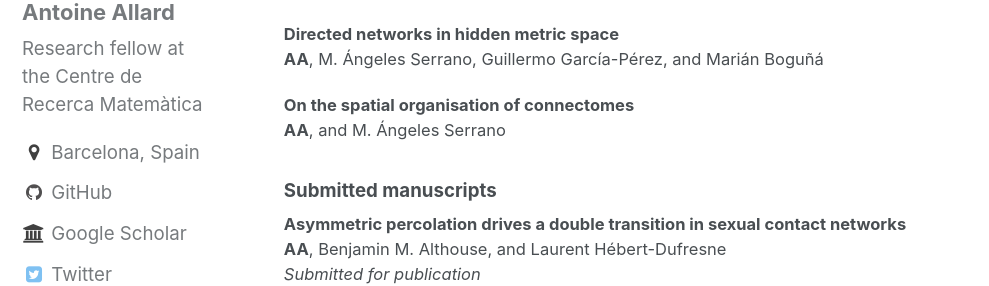
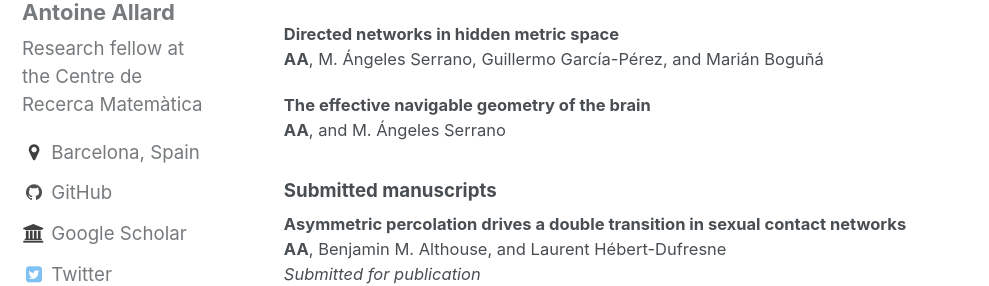
Before and after one commit to antoineallard/antoineallard.github.io, a Jekyll site: the page built from _pages/publications.md, in a window 1280 px wide and 900 px high, scrolled down 408 px. Shown: the part 165-451 px from the top of the window, without its empty margins (0-989 px from the left). Built offline with Jekyll 4.4.1, drawn with Linux system fonts in a browser that asks for light colours.

Commit message:
Updated publication.html

```diff
--- a/_pages/publications.md
+++ b/_pages/publications.md
@@ -28,7 +28,7 @@ Eric Libby, **AA**, Jean-Gabriel Young, and Laurent H&eacute;bert-Dufresne
 **Directed networks in hidden metric space**<br>
 **AA**, M. &Aacute;ngeles Serrano, Guillermo Garc&iacute;a-P&eacute;rez, and Mari&aacute;n Bogu&ntilde;&aacute;
 
-**On the spatial organisation of connectomes**<br>
+**The effective navigable geometry of the brain**<br>
 **AA**, and M. &Aacute;ngeles Serrano
 
 
```
